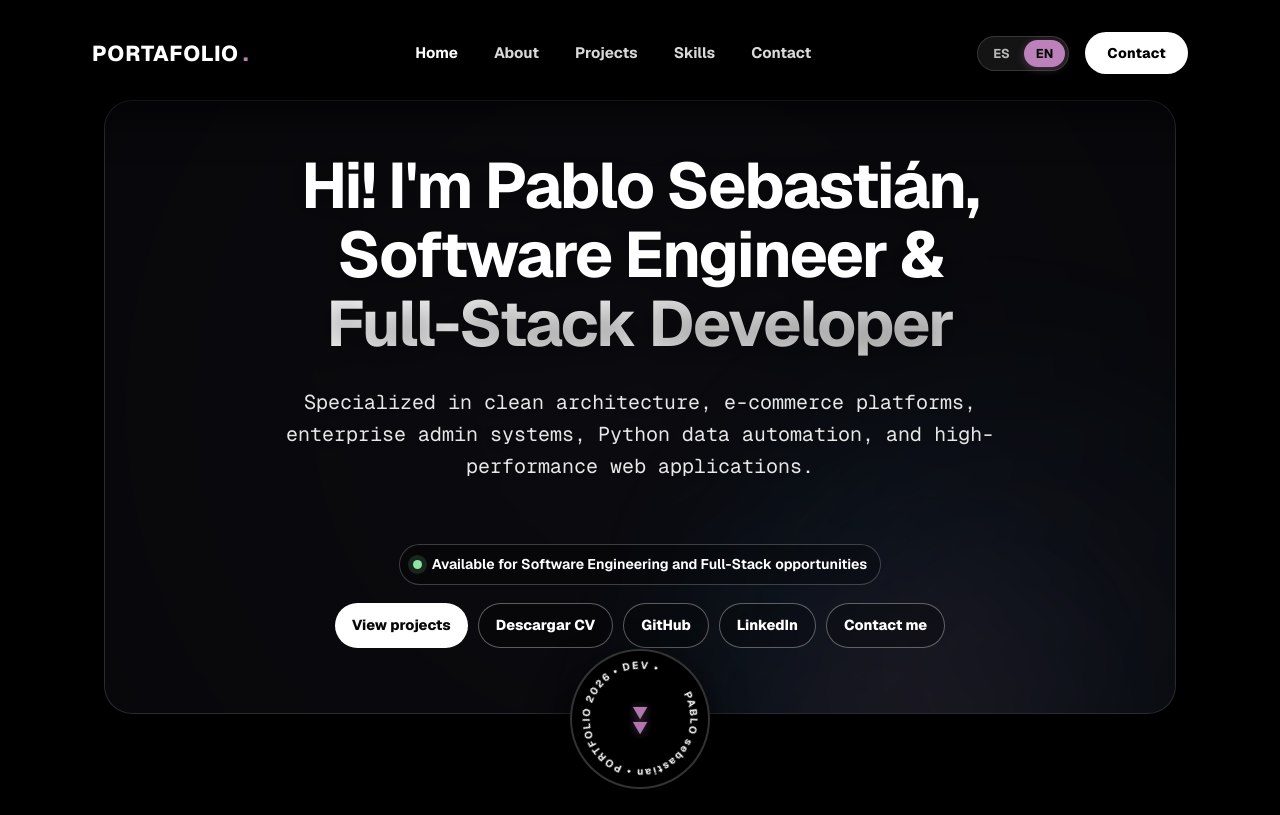
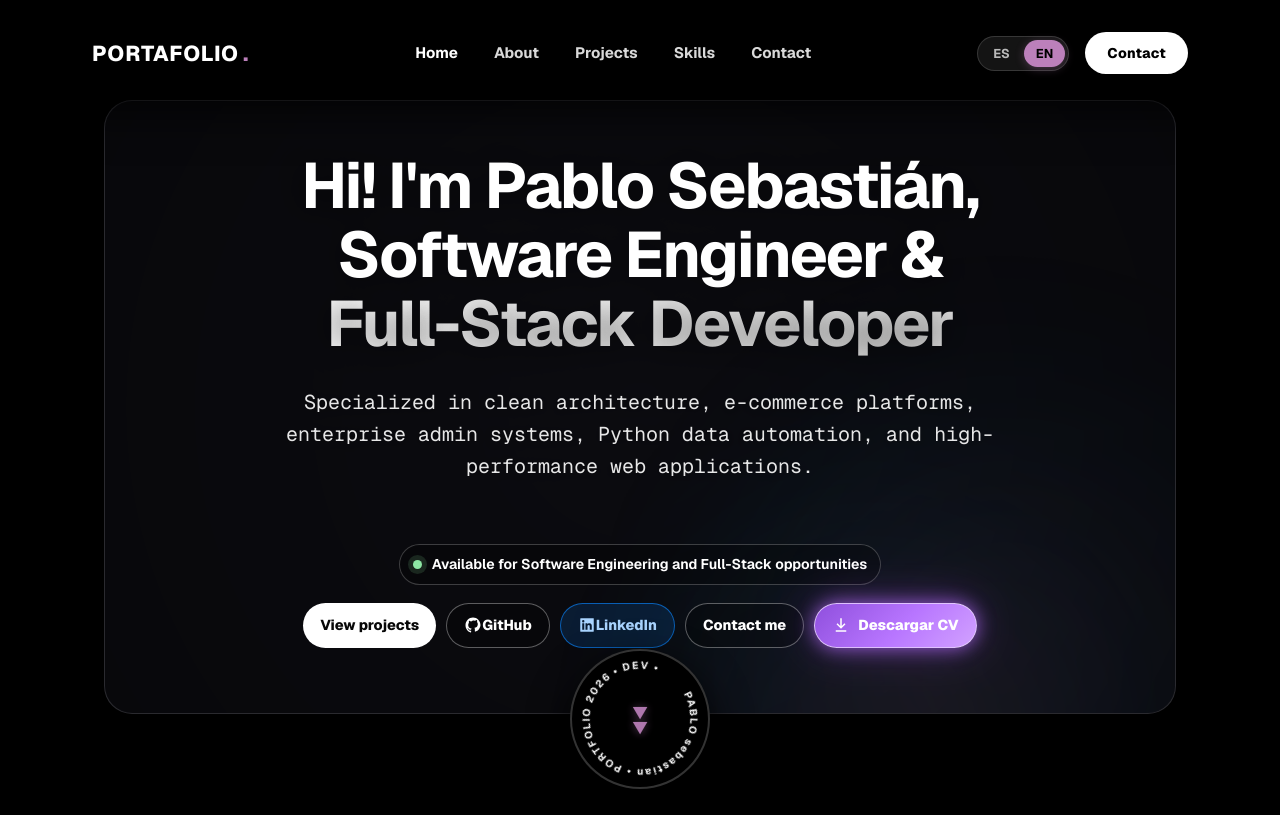
Before and after one commit to AqueosHeart/Pablo-Sebastian-Portafolio, a website built with Vite: page index.html in a window 1280 px wide. Shown: the top 815 px of the page. Built offline with nearby package versions, Linux system fonts and the light colour scheme.

Commit message:
feat: add polished PDF resume download

```diff
--- a/src/assets/css/components.css
+++ b/src/assets/css/components.css
@@ -1163,6 +1163,48 @@ body.modal-open {
 .hero-secondary-btn { border: 1px solid rgba(255, 255, 255, 0.34); background: rgba(0, 0, 0, 0.25); color: #fff; }
 .hero-primary-btn:hover, .hero-secondary-btn:hover { transform: translateY(-2px); }
 
+.hero-secondary-btn svg,
+.hero-download-btn svg {
+  width: 18px;
+  height: 18px;
+  fill: currentColor;
+}
+
+.hero-github-btn { color: #ffffff; }
+.hero-github-btn:hover { border-color: #ffffff; background: rgba(255, 255, 255, 0.14); }
+.hero-linkedin-btn { color: #a9d4ff; border-color: rgba(10, 102, 194, 0.9); background: rgba(10, 102, 194, 0.2); }
+.hero-linkedin-btn:hover { color: #ffffff; background: #0a66c2; border-color: #60a9f3; }
+
+.hero-download-btn {
+  display: inline-flex;
+  align-items: center;
+  justify-content: center;
+  gap: 8px;
+  min-height: 44px;
+  padding: 10px 17px;
+  border: 1px solid rgba(229, 203, 255, 0.88);
+  border-radius: 999px;
+  background: linear-gradient(135deg, #8f4fdd 0%, #b876ff 54%, #d2a2ff 100%);
+  box-shadow: 0 0 18px rgba(185, 110, 255, 0.72), 0 0 44px rgba(148, 72, 222, 0.4);
+  color: #ffffff;
+  font-size: 0.9rem;
+  font-weight: 850;
+  text-decoration: none;
+  transition: transform var(--transition-fast), box-shadow var(--transition-fast), filter var(--transition-fast);
+}
+
+.hero-download-btn:hover {
+  transform: translateY(-2px) scale(1.025);
+  filter: brightness(1.1);
+  box-shadow: 0 0 24px rgba(210, 162, 255, 0.9), 0 0 60px rgba(148, 72, 222, 0.58);
+}
+
+.hero-download-btn:focus-visible,
+.hero-secondary-btn:focus-visible {
+  outline: 3px solid #ffffff;
+  outline-offset: 3px;
+}
+
 .about-section { padding: 110px 0 40px; }
 .about-grid { display: grid; grid-template-columns: 0.85fr 1.15fr; gap: 64px; align-items: start; }
 .section-eyebrow { margin-bottom: 14px; color: var(--accent-sage); font: 750 0.76rem/1.2 var(--font-mono); letter-spacing: 0.14em; }
--- a/src/components/hero.js
+++ b/src/components/hero.js
@@ -91,10 +91,19 @@ export function renderHero() {
 
             <div class="hero-actions">
               <a class="hero-primary-btn" href="#projects">${i18n.t('hero.view_work')}</a>
-              <a class="hero-secondary-btn" href="/Pablo-Sebastian-CV-Software-Engineer.docx" download>Descargar CV</a>
-              <a class="hero-secondary-btn" href="https://github.com/AqueosHeart" target="_blank" rel="noopener noreferrer">GitHub</a>
-              <a class="hero-secondary-btn" href="https://www.linkedin.com/in/pablo-sebastian-uriarte-betancourt-234abb333" target="_blank" rel="noopener noreferrer">LinkedIn</a>
+              <a class="hero-secondary-btn hero-github-btn" href="https://github.com/AqueosHeart" target="_blank" rel="noopener noreferrer" aria-label="GitHub profile">
+                <svg aria-hidden="true" viewBox="0 0 24 24" focusable="false"><path d="M12 2C6.48 2 2 6.58 2 12.23c0 4.52 2.87 8.35 6.84 9.7.5.1.68-.22.68-.49 0-.24-.01-1.04-.01-1.89-2.78.62-3.37-1.2-3.37-1.2-.46-1.19-1.11-1.51-1.11-1.51-.91-.64.07-.63.07-.63 1 .07 1.53 1.06 1.53 1.06.9 1.57 2.35 1.12 2.92.85.09-.67.35-1.13.64-1.39-2.22-.26-4.56-1.14-4.56-5.05 0-1.12.39-2.03 1.03-2.75-.1-.26-.45-1.31.1-2.73 0 0 .84-.28 2.75 1.05A9.28 9.28 0 0 1 12 5.91c.85 0 1.71.12 2.51.35 1.91-1.33 2.75-1.05 2.75-1.05.55 1.42.2 2.47.1 2.73.64.72 1.03 1.63 1.03 2.75 0 3.92-2.35 4.79-4.58 5.04.36.32.68.92.68 1.86 0 1.34-.01 2.42-.01 2.75 0 .27.18.59.69.49A10.24 10.24 0 0 0 22 12.23C22 6.58 17.52 2 12 2Z"/></svg>
+                GitHub
+              </a>
+              <a class="hero-secondary-btn hero-linkedin-btn" href="https://www.linkedin.com/in/pablo-sebastian-uriarte-betancourt-234abb333" target="_blank" rel="noopener noreferrer" aria-label="LinkedIn profile">
+                <svg aria-hidden="true" viewBox="0 0 24 24" focusable="false"><path d="M20.45 3H3.55A.55.55 0 0 0 3 3.55v16.9c0 .3.25.55.55.55h16.9c.3 0 .55-.25.55-.55V3.55c0-.3-.25-.55-.55-.55ZM8.34 18.34H5.66V9.72h2.68v8.62ZM7 8.55a1.56 1.56 0 1 1 0-3.12 1.56 1.56 0 0 1 0 3.12Zm11.35 9.79h-2.67v-4.2c0-1 0-2.28-1.39-2.28-1.39 0-1.6 1.08-1.6 2.21v4.27h-2.68V9.72h2.57v1.18h.04c.36-.68 1.23-1.39 2.53-1.39 2.71 0 3.21 1.78 3.21 4.1v4.73Z"/></svg>
+                LinkedIn
+              </a>
               <a class="hero-secondary-btn" href="#contact">${i18n.t('hero.contact')}</a>
+              <a class="hero-download-btn" href="/Pablo-Sebastian-Uriarte-Betancourt-CV.pdf" download>
+                <svg aria-hidden="true" viewBox="0 0 24 24" focusable="false"><path d="M11 3h2v10.17l3.59-3.58L18 11l-6 6-6-6 1.41-1.41L11 13.17V3Zm-6 16h14v2H5v-2Z"/></svg>
+                Descargar CV
+              </a>
             </div>
 
           </div>
```
Also changed, not shown: 2 other files.
